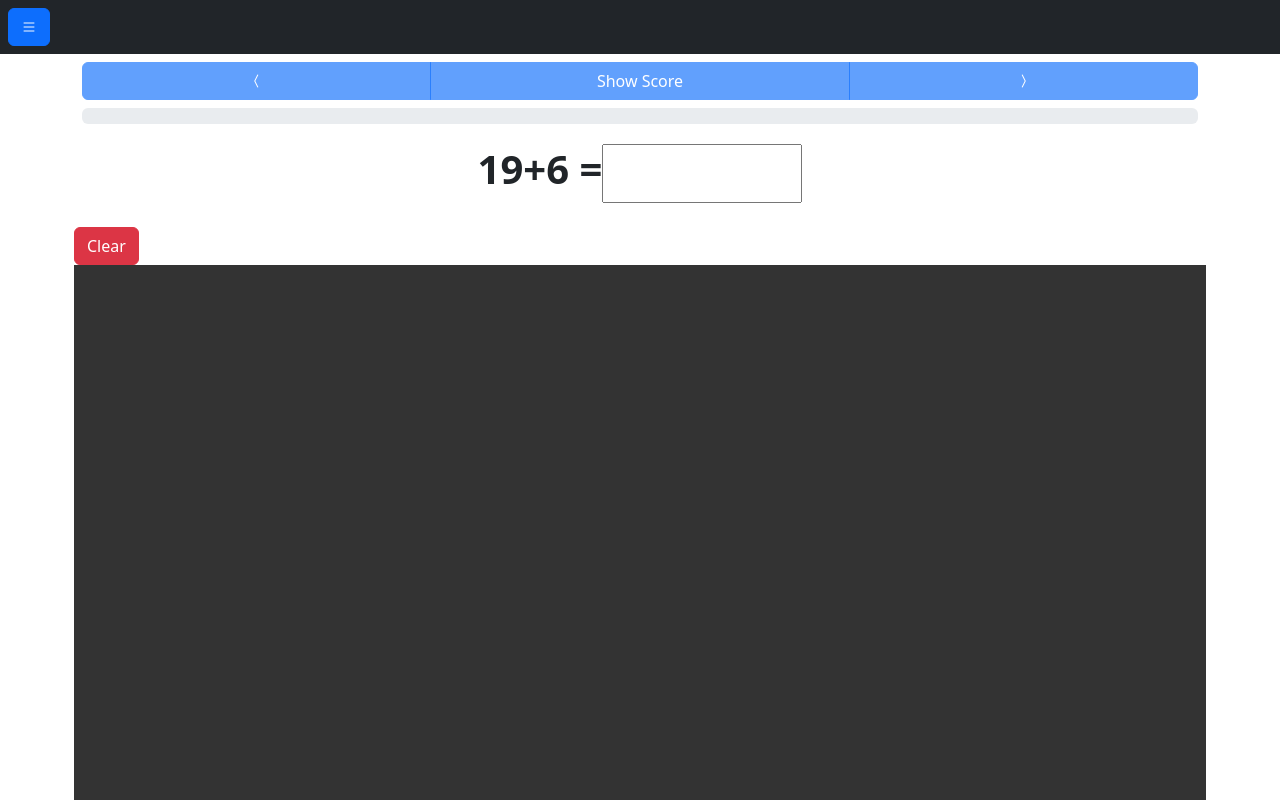
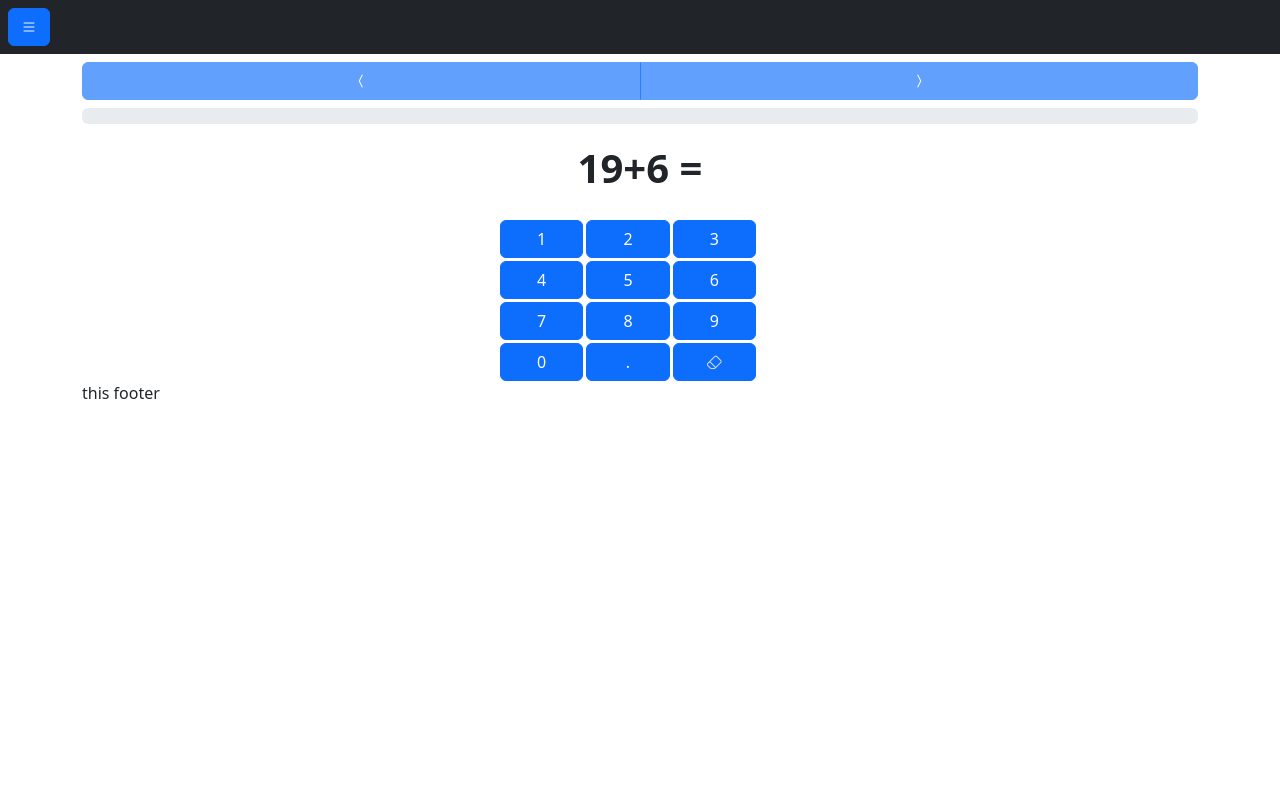
Before and after one commit to luyi985/kids-study, a Next.js app: page /math/addition/1 in a window 1280 px wide. Shown: the top 800 px of the page. Built offline with nearby package versions, Linux system fonts and the light colour scheme.

Commit message:
feat: number input pad

```diff
--- /dev/null
+++ b/components/numberInputPad.tsx
@@ -0,0 +1,42 @@
+import { Button } from "react-bootstrap";
+import styles from "../styles/NumberInput.module.scss";
+
+export const NumberInputPad: React.FC<{
+  getResult: (result: string | undefined) => any;
+  currentValue: string | undefined;
+}> = ({ getResult, currentValue }) => {
+  const content = [
+    "1",
+    "2",
+    "3",
+    "4",
+    "5",
+    "6",
+    "7",
+    "8",
+    "9",
+    "0",
+    ".",
+    "clear",
+  ];
+  const onClickHandler = (v: string) => () => {
+    if (content[11] === v) {
+      return getResult(undefined);
+    }
+    getResult(`${currentValue ?? ""}${v}`);
+  };
+
+  return (
+    <div className={styles.number_input}>
+      {content.map((v) => (
+        <Button key={v} onClick={onClickHandler(v)}>
+          {v === "clear" ? (
+            <i className="bi bi-eraser" style={{ color: "#ddd" }}></i>
+          ) : (
+            v
+          )}
+        </Button>
+      ))}
+    </div>
+  );
+};
--- a/components/question.tsx
+++ b/components/question.tsx
@@ -1,6 +1,7 @@
 import { MathQuestion } from "@/core/mathQuestion";
 import React, { useRef, useState } from "react";
 import { CanvasDrawPanel } from "@/components/canvasDrawPanel";
+import { NumberInputPad } from "@/components/numberInputPad";
 import {
   Button,
   ButtonGroup,
@@ -22,13 +23,28 @@ const questionStyle = {
   alignItems: "center",
 };
 
+const ResultCellWrap: React.FC<{
+  children: React.ReactNode[] | React.ReactNode;
+}> = ({ children }) => (
+  <div
+    style={{
+      flexWrap: "wrap",
+      flexDirection: "row",
+      width: "100%",
+      display: "flex",
+      gap: "2px",
+    }}
+  >
+    {children}
+  </div>
+);
 const ResultCell = ({
   idx,
   question,
   pickQuestion,
 }: {
   idx: number;
-  question: MathQuestion & { answer?: number };
+  question: MathQuestion & { answer?: string };
   pickQuestion: (idx: number) => void;
 }) => {
   return (
@@ -44,7 +60,7 @@ const ResultCell = ({
         background: `${
           typeof question.answer === "undefined"
             ? "#ddd"
-            : question.answer === parseFloat(question.result)
+            : parseFloat(question.answer) === parseFloat(question.result)
             ? "green"
             : "red"
         }`,
@@ -60,20 +76,19 @@ export const Questions: React.FC<{ questions: MathQuestion[] }> = ({
   questions,
 }) => {
   const [questionList, setQuestionList] =
-    useState<Array<MathQuestion & { answer?: number }>>(questions);
+    useState<Array<MathQuestion & { answer?: string }>>(questions);
   const [currentIdx, setCurrentIdx] = useState(0);
   const [toggleScore, setToggleScore] = useState(false);
+
   const handleNextPrev = (isNext: boolean) => () => {
     const nextStateIdx = isNext
       ? Math.min(currentIdx + 1, questionList.length - 1)
       : Math.max(currentIdx - 1, 0);
     setCurrentIdx(nextStateIdx);
   };
-  const handleAnswerChange = (e: any) => {
+  const handleAnswerChange = (v: string | undefined) => {
     const clone = questionList.slice();
-    clone[currentIdx].answer = parseFloat(
-      parseFloat(e.target.value ?? "").toFixed()
-    );
+    clone[currentIdx].answer = v;
     setQuestionList(clone);
   };
   const complete = (currentIdx * 100) / (questionList.length - 1);
@@ -88,13 +103,15 @@ export const Questions: React.FC<{ questions: MathQuestion[] }> = ({
           <Button onClick={handleNextPrev(false)} disabled={disablePrev}>
             <i className="bi bi-chevron-compact-left"></i>
           </Button>
+          {isLast && hasAnswer && (
             <Button
               disabled={!isLast}
               variant={isLast ? "success" : "primary"}
               onClick={() => setToggleScore((pre) => !pre)}
             >
-            Show Score
+              Show Result
             </Button>
+          )}
           <Button onClick={handleNextPrev(true)} disabled={disableNext}>
             <i className="bi bi-chevron-compact-right"></i>
           </Button>
@@ -112,16 +129,8 @@ export const Questions: React.FC<{ questions: MathQuestion[] }> = ({
         </Col>
       </Row>
       {toggleScore && (
-        <Row>
-          <div
-            style={{
-              flexWrap: "wrap",
-              flexDirection: "row",
-              width: "100%",
-              display: "flex",
-              gap: "2px",
-            }}
-          >
+        <Row className="mt-2">
+          <ResultCellWrap>
             {questionList.map((q, idx) => (
               <ResultCell
                 idx={idx}
@@ -130,7 +139,7 @@ export const Questions: React.FC<{ questions: MathQuestion[] }> = ({
                 pickQuestion={setCurrentIdx}
               />
             ))}
-          </div>
+          </ResultCellWrap>
         </Row>
       )}
       <Row>
@@ -144,17 +153,17 @@ export const Questions: React.FC<{ questions: MathQuestion[] }> = ({
               fontWeight: "bolder",
               whiteSpace: "nowrap",
             }}
-          >{`${questionList[currentIdx].question} =`}</h1>
-
-          <input
-            style={{ width: "200px", textAlign: "center" }}
-            type="number"
-            value={questionList[currentIdx].answer ?? ""}
-            onChange={handleAnswerChange}
+          >{`${questionList[currentIdx].question} = ${
+            questionList?.[currentIdx]?.answer ?? ""
+          }`}</h1>
+        </div>
+        <Row style={{ justifyContent: "center" }}>
+          <NumberInputPad
+            getResult={handleAnswerChange}
+            currentValue={questionList[currentIdx].answer}
           />
-        </div>
-
-        <CanvasDrawPanel handleSubmit={() => {}} />
+        </Row>
+        {/* <CanvasDrawPanel handleSubmit={() => {}} /> */}
       </Row>
     </Container>
   );
--- /dev/null
+++ b/styles/NumberInput.module.scss
@@ -0,0 +1,7 @@
+.number_input {
+  min-width: 200px;
+  max-width: 280px;
+  display: grid;
+  grid-template-columns: 1fr 1fr 1fr;
+  gap: 3px;
+}
```
Lines whose indentation alone changed are shown as unchanged.
